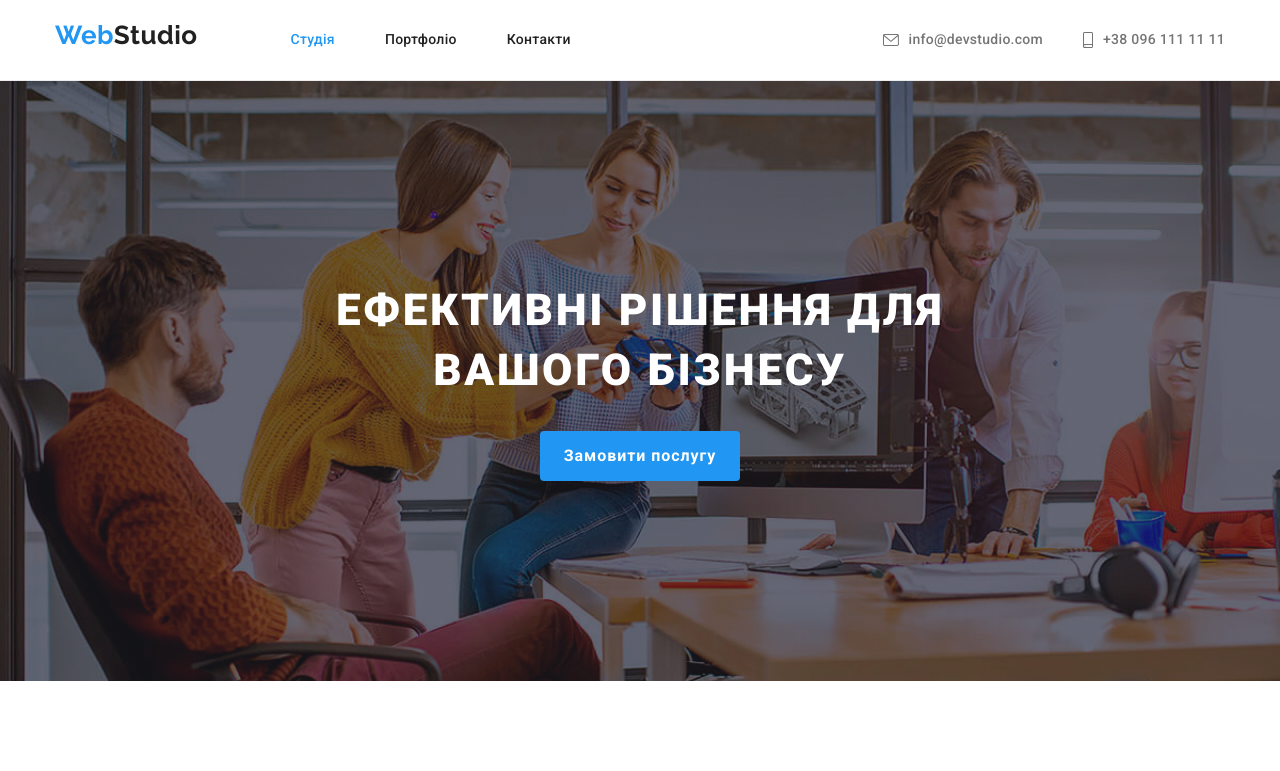
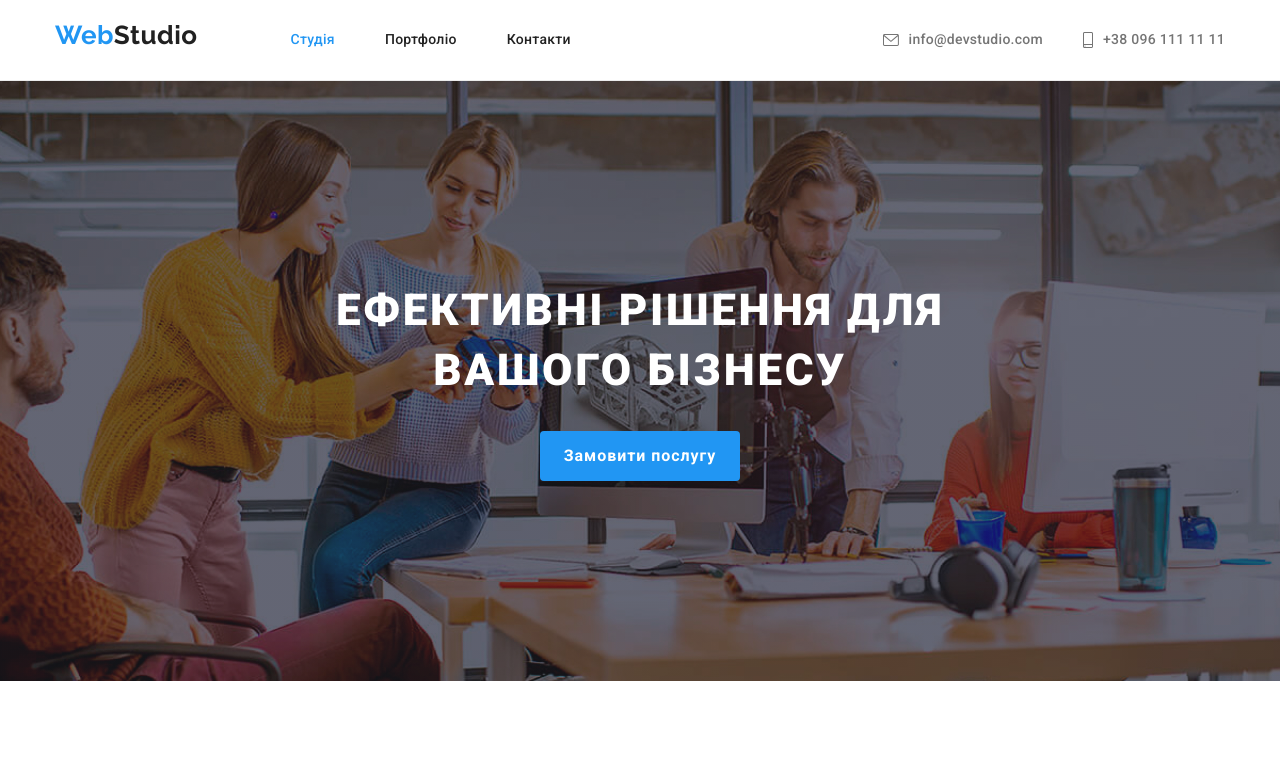
Before and after one commit to TetianaYavdoshchak/goit-markup-hw-04, a plain HTML site: page index.html in a window 1280 px wide. Shown: the top 771 px of the page. Drawn offline with nearby package versions, Linux system fonts and the light colour scheme.

Commit message:
corection 2 hw4

```diff
--- a/css/styles.css
+++ b/css/styles.css
@@ -147,6 +147,9 @@ img {
   margin-right: auto;
   background-image: linear-gradient(to right, rgba(47, 48, 58, 0.4), rgba(47, 48, 58, 0.4)),
     url(../images/hero.jpg);
+  background-size: 1600px 600px;
+  background-repeat: no-repeat;
+  background-position: center;
 }
 .hero .hero-title {
   margin: 0 auto 30px;
```
